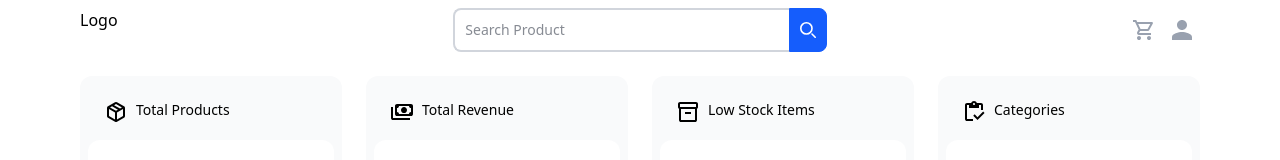
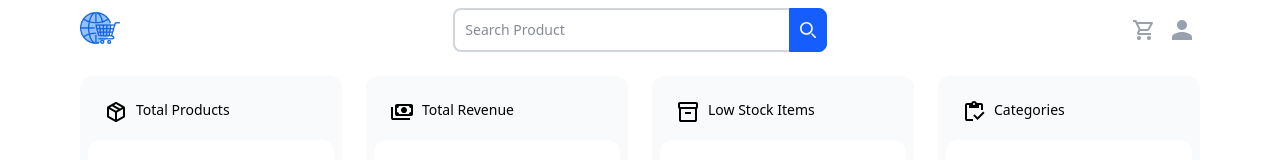
Before and after one commit to TusharKaundal/Admin_Ecommerce_App, a React (Vite) app: page / in a window 1280 px wide. Shown: the top 160 px of the page. Built offline with nearby package versions, Linux system fonts and the light colour scheme.

Commit message:
added logo

```diff
--- a/src/components/Header.jsx
+++ b/src/components/Header.jsx
@@ -1,6 +1,7 @@
 import { useState } from "react";
 import SearchBar from "./SearchBar";
 import { useCart } from "../contextApi/CartContext";
+import logo from "../assets/logo.png";
 
 const Header = () => {
   const [openMobileSearchBar, setMobileSearchBar] = useState(false);
@@ -8,7 +9,9 @@ const Header = () => {
   return (
     <>
       <nav className="grid grid-cols-2 md:grid-cols-3">
-        <div>Logo</div>
+        <div className="w-10">
+          <img src={logo} alt="Logo" />
+        </div>
         <div className="hidden md:block">
           <SearchBar />
         </div>
--- a/src/contextApi/ProductContext.jsx
+++ b/src/contextApi/ProductContext.jsx
@@ -39,7 +39,6 @@ export const ProductProvider = ({ children }) => {
       setText: updateSearchText,
     };
   }, [products, updateProducts, updateSearchText, searchText]);
-  console.log(searchText);
   return (
     <ProductContext.Provider value={contextValue}>
       {children}
--- a/src/ui/Sidebar.jsx
+++ b/src/ui/Sidebar.jsx
@@ -4,14 +4,16 @@ import React from "react";
 const SideBar = ({ children, title, handleClose, isOpen }) => {
   return (
     <div
-      className={`absolute inset-0 z-40  transition-all duration-300 ease-in-out ${
-        isOpen ? "translate-x-0" : "translate-x-full pointer-events-none"
+      className={`absolute inset-0 z-40 transition-all duration-300 ease-in-out ${
+        isOpen
+          ? "translate-x-0 visible"
+          : "translate-x-full pointer-events-none invisible"
       }`}
       onClick={handleClose}
     >
       <aside
         id="sidebar"
-        className={`fixed top-0 right-0 bg-white opacity-100 z-100 w-80 h-screen`}
+        className={`fixed top-0 right-0 bg-white opacity-100 z-100 w-70 sm:w-80 h-screen`}
         onClick={(e) => e.stopPropagation()}
       >
         <div className="flex h-full flex-col overflow-y-auto bg-white shadow-xl px-4 py-6 sm:px-6 animate-slideDown">
--- a/src/ui/actionButton.jsx
+++ b/src/ui/actionButton.jsx
@@ -1,5 +1,4 @@
 export function AddToCartButton({ handleClick, disabled }) {
-  console.log(disabled);
   return (
     <button
       className={`flex h-10 items-center rounded-lg bg-blue-600 px-4 text-sm font-medium text-white ${
```
Also changed, not shown: src/assets/logo.png (added).
